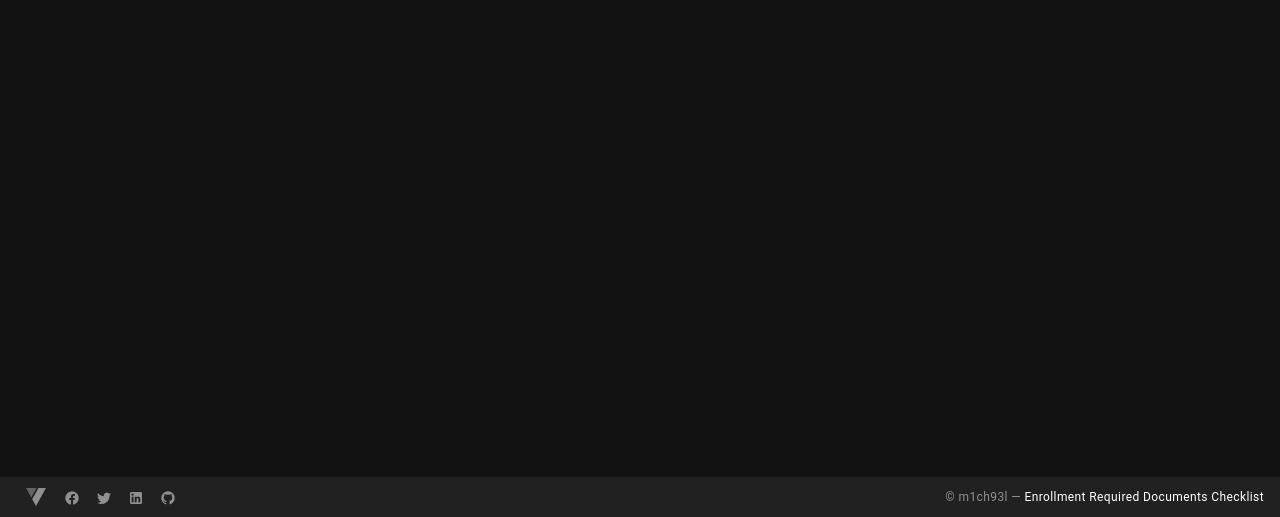
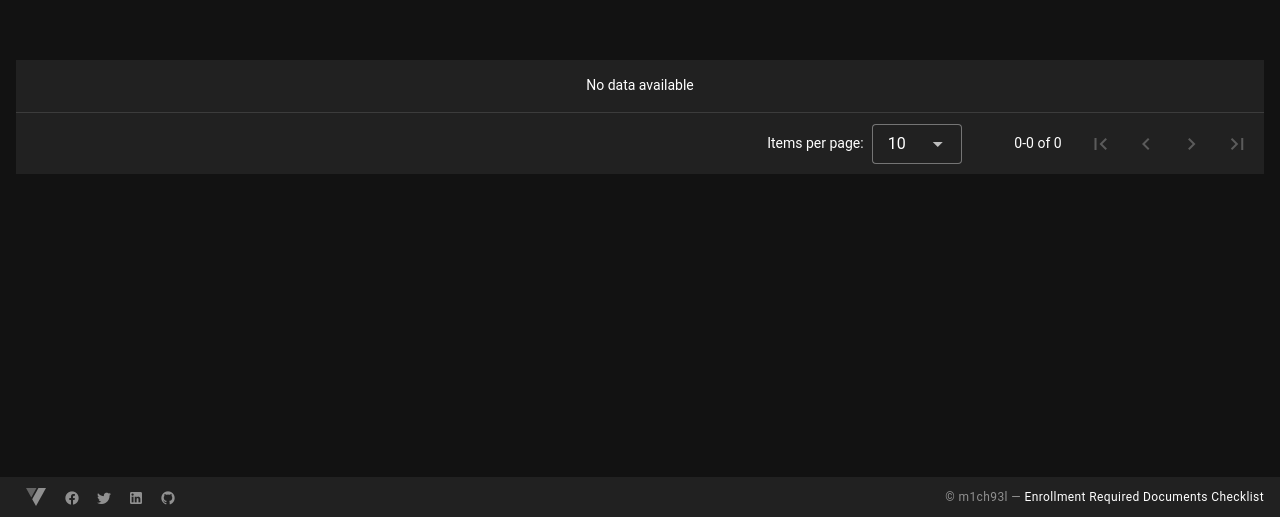
Before and after one commit to m1ch93l/enrollment-required-documents-checklist, a Vue app: page / in a window 1280 px wide. Shown: the part 283-800 px from the top of the page. Built offline with nearby package versions, Linux system fonts and the light colour scheme.

Commit message:
add main table

```diff
--- a/src/components/MainView.vue
+++ b/src/components/MainView.vue
@@ -1,9 +1,13 @@
 <template>
   <v-container class="fill-height" fluid>
-
+    <v-row>
+      <v-col cols="12">
+        <v-data-table :items="items"></v-data-table>
+      </v-col>
+    </v-row>
   </v-container>
 </template>
 
 <script setup>
-  //
+
 </script>
```
